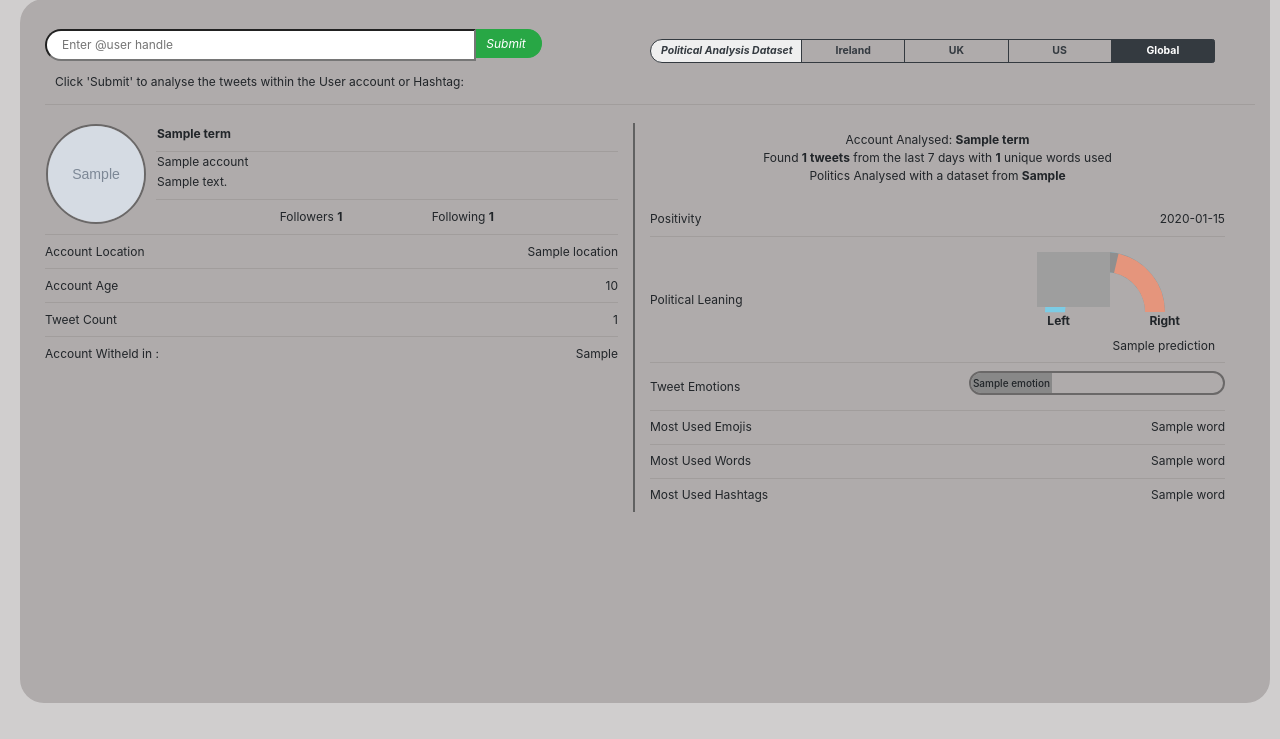
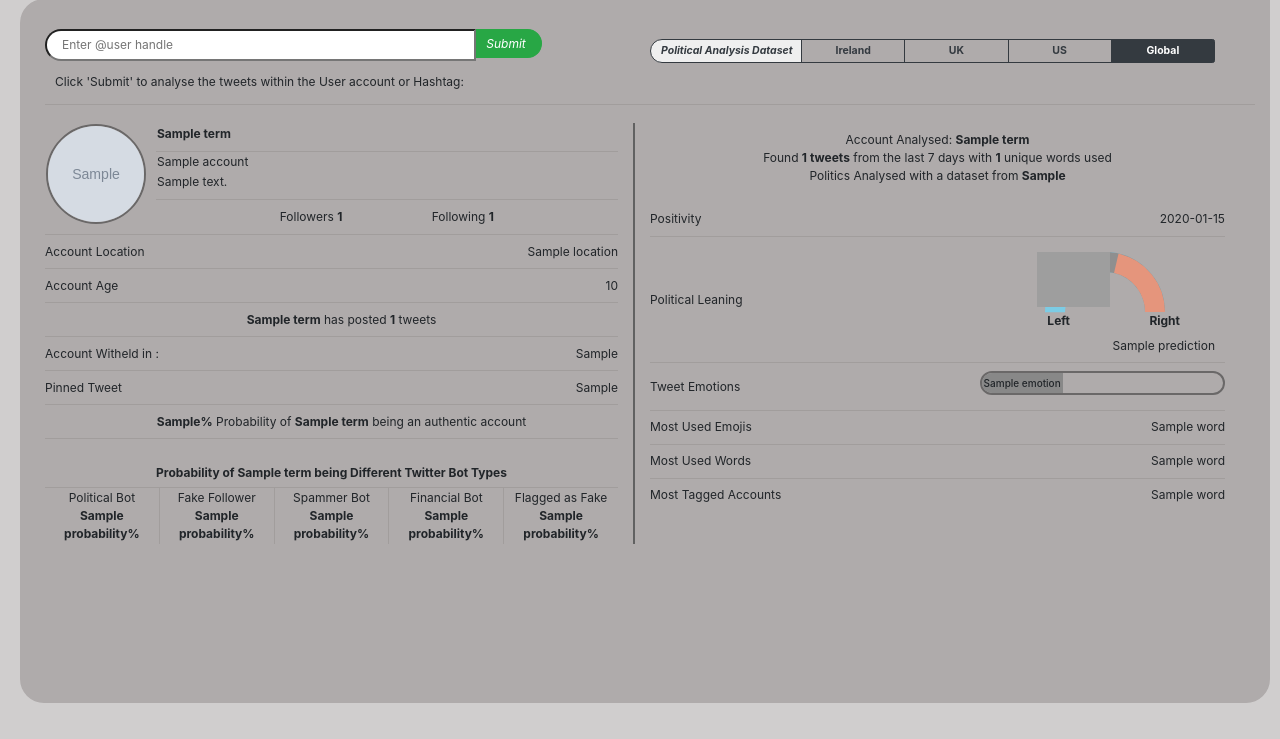
Before and after one commit to a-mcloughlin/final-year-project, a Flask app: template templates/tabs/analyse_account.html in a window 1280 px wide. Shown: the part 61-800 px from the top of the page. Run offline with Flask 2, Linux system fonts and the light colour scheme; the template is opened without the code that fills it: most values are stand-ins (such as "Sample title", 1, 10 or a date in 2020); grey boxes marked "Sample" are stand-in pictures; some libraries are stand-ins or nearby versions; grey boxes are pictures that could not be loaded.

Commit message:
Bot account detection implemented

```diff
--- a/internal/twitter/auth.py
+++ b/internal/twitter/auth.py
@@ -8,7 +8,7 @@ def process_yaml(auth_location):
 
 # Create a twitter API access token from the auth.yml file token
 def create_token(data):
-    return data["search_tweets_api"]["bearer_token"]
+    return data["twitter_api"]["bearer_token"]
 
 # Authenticate and connect to the twitter APIs
 def twitter_auth_and_connect(twitter_api_token, url):
--- a/internal/twitter/requests.py
+++ b/internal/twitter/requests.py
@@ -36,7 +36,7 @@ def get_tweets_for_tag_maxid(tag, until_id):
 # kjhgfdswdefrgthyjukujyhtgrf
 def get_account_info(handle):
     user = "usernames={}".format(handle)
-    user_fields = "user.fields={}".format("verified,name,description,location,created_at,public_metrics,withheld,profile_image_url")
+    user_fields = "user.fields={}".format("verified,name,description,location,created_at,public_metrics,withheld,profile_image_url,pinned_tweet_id&expansions=pinned_tweet_id&tweet.fields=text")
     url = "https://api.twitter.com/2/users/by?{}&{}".format(
         user, user_fields
     )
--- a/static/styles/styles.css
+++ b/static/styles/styles.css
@@ -60,6 +60,7 @@ html {
 .td-content-desc {
     padding:0px;
     text-align:left;
+    min-width: fit-content !important;
 }
 .td-content-data {
     padding:0px;
--- a/templates/base.html
+++ b/templates/base.html
@@ -58,7 +58,7 @@
 		</nav>
 	</head>
 	<body>
-    	<section class="content" style="widt:100%">
+    	<section class="content" style="width:100%;">
       		{% block content %}{% endblock %}
     	</section>
   </body>
--- a/templates/tabs/analyse_account.html
+++ b/templates/tabs/analyse_account.html
@@ -95,14 +95,53 @@
                 <td class="td-content-data">{{result.account_data.age}}</td>
               </tr>
               <tr class="tr-content-mid">
-                <td class="td-content-desc">Tweet Count </td>
-                <td class="td-content-data">{{result.account_data.tweet_count}}</td>
+                <td class="td-content-data" style="text-align: center;" colspan="2"><b>{{result.tweetsetInfo.term}}</b> has posted <b>{{result.account_data.tweet_count}}</b> tweets</td>
               </tr>
               {% if result.account_data.withheld_in_countries != None %}
                 <tr class="tr-content-mid">
                   <td class="td-content-desc">Account Witheld in : </td>
                   <td class="td-content-data">{{result.account_data.withheld_in_countries}}</td>
                 </tr>
+              {% endif %}
+              {% if result.account_data.pinned_tweet != None %}
+                <tr class="tr-content-mid">
+                  <td class="td-content-desc">Pinned Tweet </td>
+                  <td class="td-content-data">{{result.account_data.pinned_tweet}}</td>
+                </tr>
+              {% endif %}
+              {% if result.authenticity != None %}
+                <tr class="tr-content-mid">
+                  <td style="text-align: center;" colspan="2" class="td-content-data"><b>{{result.authenticity_measures.probReal(result.authenticity_measures.average())}}%</b> Probability of <b>{{result.tweetsetInfo.term}}</b> being an authentic account</td>
+                </tr>
+              {% endif %}
+            </table>
+            <table style="width:100%; min-height: 80px;">
+              {% if result.authenticity_measures != None %}
+              <tr class="tr-content-mid">
+              <td colspan="5" style="text-align: center; padding-top: 25px; padding-bottom: 5px;"><b>Probability of {{result.tweetsetInfo.term}} being Different Twitter Bot Types</b></td>
+              </tr>
+              <tr class="tr-content-mid">
+                <td style="text-align: center; border-right: 1px solid #a19d9c;">
+                  Political Bot<br>
+                  <b>{{result.authenticity_measures.probability(result.authenticity_measures.astroturf)}}%</b>
+                </td>
+                <td style="text-align: center; border-right: 1px solid #a19d9c;">
+                  Fake Follower<br>
+                  <b>{{result.authenticity_measures.probability(result.authenticity_measures.fake_follower)}}%<b>
+                </td>
+                <td style="text-align: center; border-right: 1px solid #a19d9c;">
+                  Spammer Bot<br>
+                  <b>{{result.authenticity_measures.probability(result.authenticity_measures.spammer)}}%</b>
+                </td>
+                <td style="text-align: center; border-right: 1px solid #a19d9c;">
+                  Financial Bot<br>
+                  <b>{{result.authenticity_measures.probability(result.authenticity_measures.financial)}}%<b>
+                </td>
+                <td style="text-align: center;">
+                  Flagged as Fake<br>
+                  <b>{{result.authenticity_measures.probability(result.authenticity_measures.self_declared)}}%</b>
+                </td>
+              </tr>
               {% endif %}
             </table>
           </div>
@@ -118,7 +157,7 @@
             </div>
             </tr>
               <tr>
-                <td class="td-content-desc">Positivity </td>
+                <td class="td-content-desc">Positivity</td>
                 <td class="td-content-data">{{result.tweetsetInfo.sentiment}}</td>
               </tr>
               <tr class="tr-content-mid">
@@ -142,7 +181,7 @@
 						    </td>
               </tr>
               <tr class="tr-content-mid">
-                <td class="td-content-desc">Tweet Emotions </td>
+                <td class="td-content-desc">Tweet Emotions</td>
                 <td class="td-content-data">
                   <div class="emotion-chart flex-container">
                     {% for emotion in result.most_used_data.strongest_emotions %}
@@ -187,15 +226,15 @@
                 </td>
               </tr>
               <tr class="tr-content-mid">
-                <td class="td-content-desc">Most Used Hashtags </td>
+                <td class="td-content-desc">Most Tagged Accounts </td>
                 <td class="td-content-data">
-                  {% if result.most_used_data.most_used_hashtags != [] %}
-                    {% for item in result.most_used_data.most_used_hashtags %}
+                  {% if result.most_used_data.most_tagged_users != [] %}
+                    {% for item in result.most_used_data.most_tagged_users %}
                       {{item.word}}
                       {% if not loop.last %},&nbsp;{%endif%}
                     {% endfor %}
                   {% else %}
-                    No hashtags used in the last 7 days of tweets<br>
+                    No accounts tagged used in the last 7 days of tweets<br>
                   {% endif %}
                 </td>
               </tr>
```
Also changed, not shown: other parts of static/styles/styles.css (+34 -3 lines), analyse.py (+19 -5 lines), internal/data_analysis/bot_detector.py (added, +47 -0 lines), internal/word_processing/process_json_tweets.py (+14 -12 lines), templates/tabs/analyse_tweets.html (+4 -4 lines), templates/tabs/compare_tweets.html (+4 -4 lines), test/mocked_auth.yaml (+1 -1 lines), static/images/info_icon.png (added).
